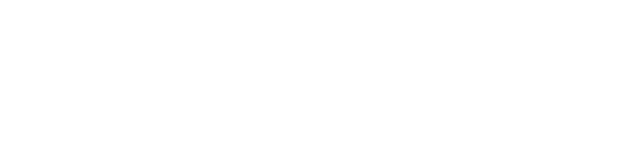
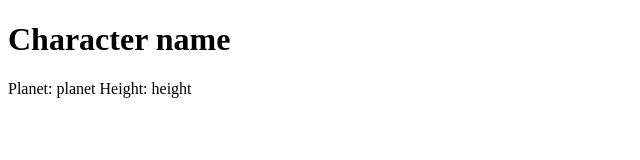
Before and after one commit to Brendan-Geoghegan/lotr_API, a plain HTML site: page index.html in a window 1280 px wide. Shown: the whole page, without its empty margins (0-640 px from the left). Drawn offline with Linux system fonts and the light colour scheme.

Commit message:
Added html info

```diff
--- a/index.html
+++ b/index.html
@@ -8,6 +8,12 @@
     <script defer src="./index.js"></script>
 </head>
 <body>
-
+    <div>
+        <h1 id="charName">Character name</h1>
+        <p>
+            Planet: <span id="charPlanet">planet</span>
+            Height: <span id="charHeight">height</span>
+        </p>
+    </div>
 </body>
 </html>
```
